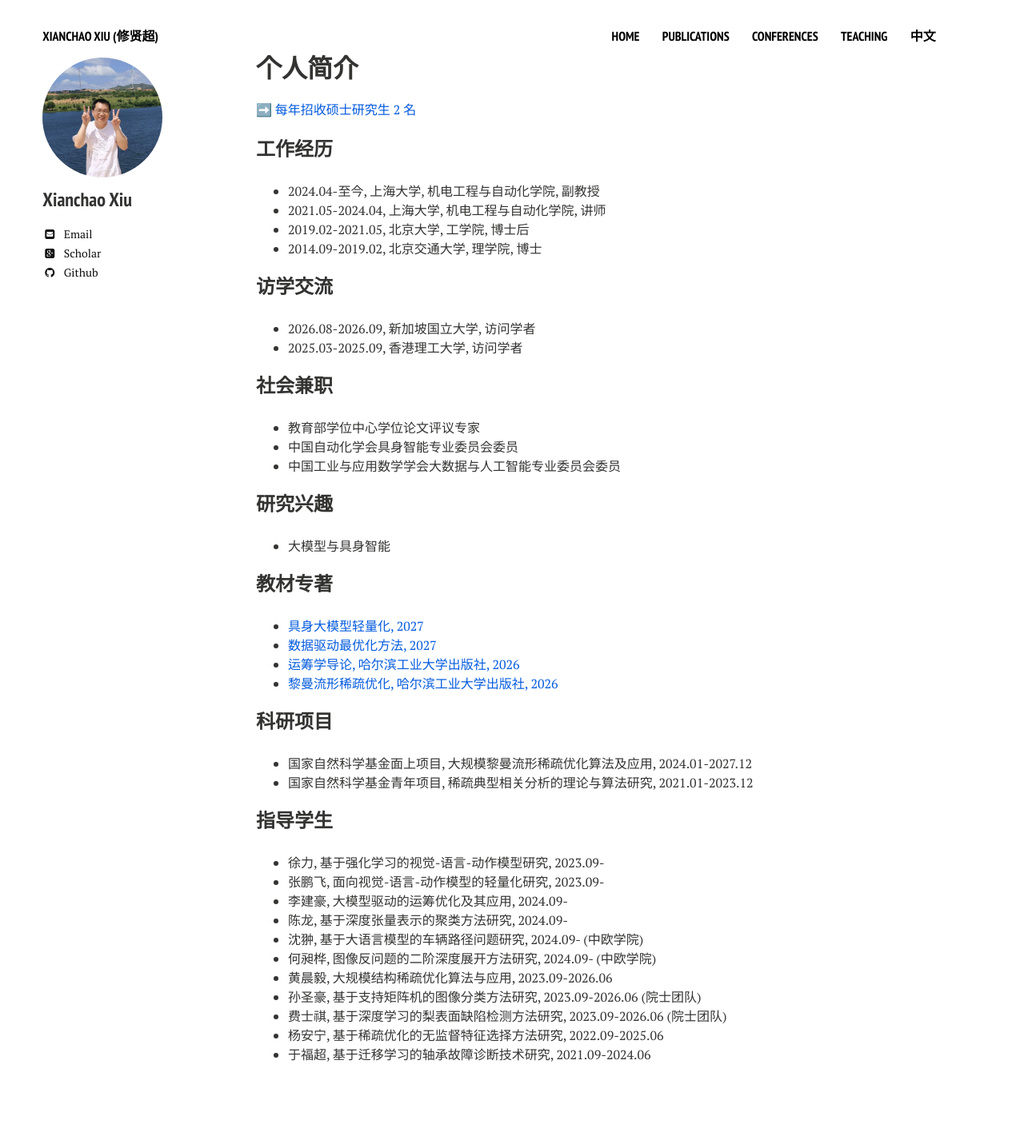
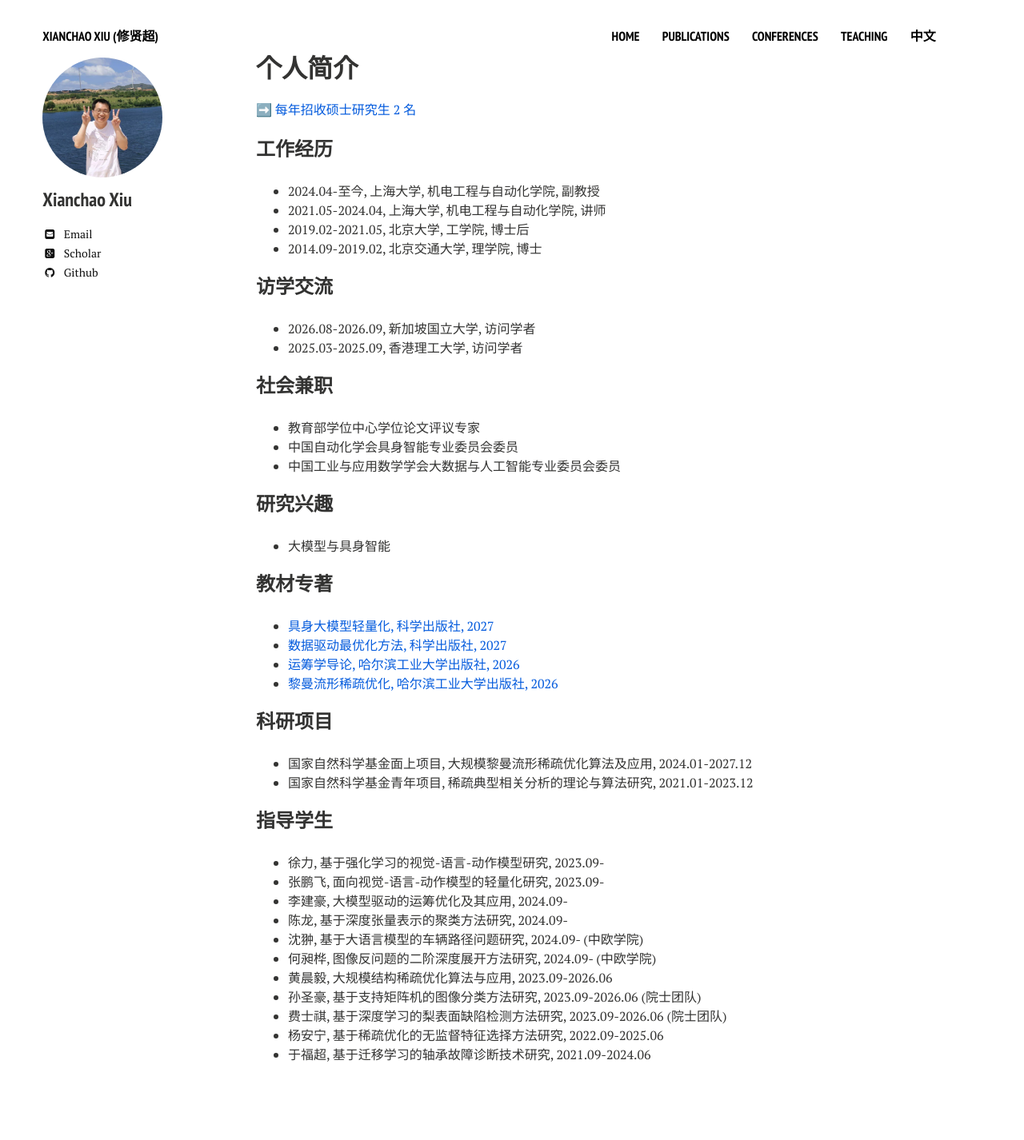
Before and after one commit to xianchaoxiu/xianchaoxiu.github.io, a Jekyll site: the page built from chinese/index.md, in a window 1280 px wide. Shown: the whole page at 80% size. Built offline with Jekyll 4.4.1, drawn with Linux system fonts in a browser that asks for light colours; nearby versions of some CDN libraries.

Commit message:
Update index.md

```diff
--- a/chinese/index.md
+++ b/chinese/index.md
@@ -29,8 +29,8 @@ share: false
 * 大模型与具身智能<br>
 
 ### 教材专著
-* <a href="https://xianchaoxiu.github.io/chinese/books/EAI/" class="textlink" target="_blank"> 具身大模型轻量化, 2027 </a> <br>
-* <a href="https://xianchaoxiu.github.io/chinese/books/L2O/" class="textlink" target="_blank"> 数据驱动最优化方法, 2027 </a> <br>
+* <a href="https://xianchaoxiu.github.io/chinese/books/EAI/" class="textlink" target="_blank"> 具身大模型轻量化, 科学出版社, 2027 </a> <br>
+* <a href="https://xianchaoxiu.github.io/chinese/books/L2O/" class="textlink" target="_blank"> 数据驱动最优化方法, 科学出版社, 2027 </a> <br>
 * <a href="https://xianchaoxiu.github.io/chinese/books/OR/" class="textlink" target="_blank"> 运筹学导论, 哈尔滨工业大学出版社, 2026 </a> <br>
 * <a href="https://xianchaoxiu.github.io/chinese/books/OPT/" class="textlink" target="_blank"> 黎曼流形稀疏优化, 哈尔滨工业大学出版社, 2026 </a> <br>
 
```
